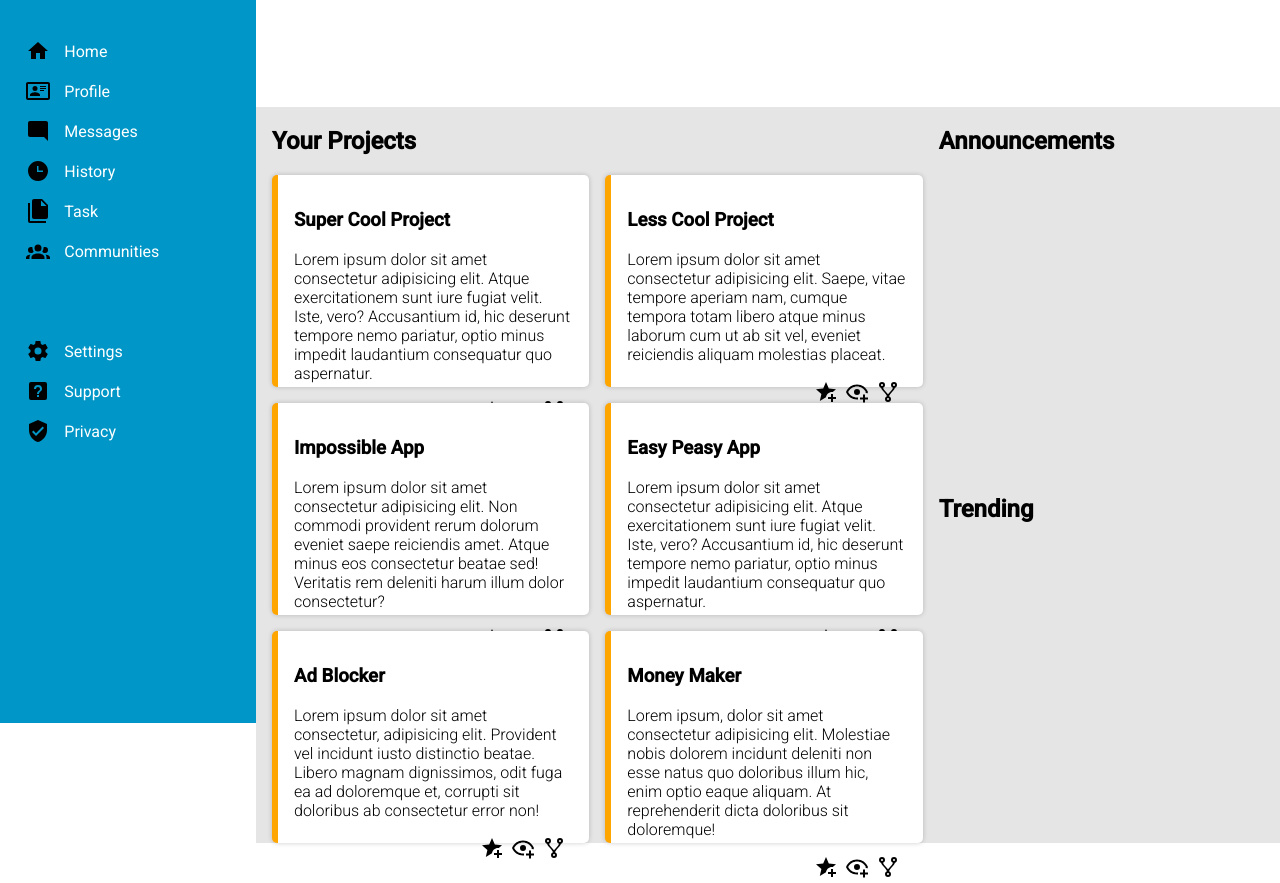
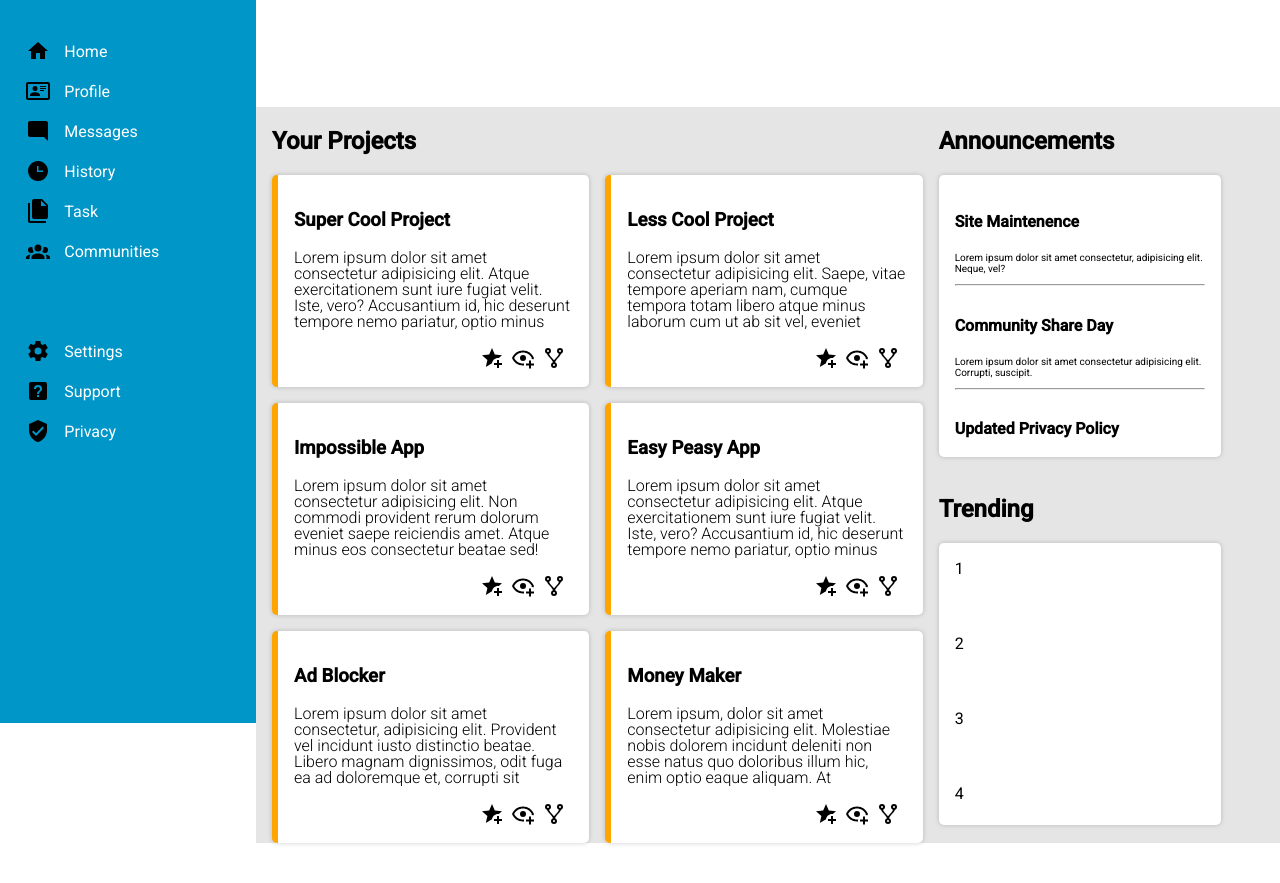
Before and after one commit to myleshansen/dashboard, a plain HTML site: page index.html in a window 1280 px wide. Shown: the part 77-960 px from the top of the page. After the commit the page ends 936 px from the top, so only its background shows below. Drawn offline with Linux system fonts and the light colour scheme.

Commit message:
Fixed main content styling

```diff
--- a/index.html
+++ b/index.html
@@ -181,9 +181,32 @@
         </div>
         <div class="announcements">
           <h2>Announcements</h2>
+          <div class="announcement-card">
+            <div class="announcement-1">
+                <h4>Site Maintenence</h4>
+                <p>Lorem ipsum dolor sit amet consectetur, adipisicing elit. Neque, vel?</p>
+                <hr>
+            </div>
+
+            <div class="announcement-2">
+                <h4>Community Share Day</h4>
+                <p>Lorem ipsum dolor sit amet consectetur adipisicing elit. Corrupti, suscipit.</p>
+                <hr>
+            </div>
+            <div class="announcement-3">
+                <h4>Updated Privacy Policy</h4>
+                <p>Lorem ipsum dolor sit amet consectetur adipisicing elit. Saepe, quas!</p>
+            </div>
+          </div>
         </div>
         <div class="trending">
           <h2>Trending</h2>
+          <div class="trending-card">
+              <div>1</div>
+              <div>2</div>
+              <div>3</div>
+              <div>4</div>
+          </div>
         </div>
       </div>
     </div>
--- a/styles.css
+++ b/styles.css
@@ -91,6 +91,12 @@ body {
 
 .text p {
     font-weight: 300;
+    display: block;
+    text-overflow: ellipsis;
+    word-wrap: break-word;
+    overflow: hidden;
+    max-height: 5em;
+    line-height: 1em;
 }
 
 .card .buttons {
@@ -100,6 +106,35 @@ body {
     grid-template-columns: repeat(3, 1fr);
 }
 
+.announcement-card {
+    display: grid;
+    grid-template-columns: 1fr;
+    grid-template-rows: repeat(3, 1fr);
+    padding: 1rem;
+    background-color: #fff;
+    border-radius: 5px;
+    box-shadow: 0 0 5px rgba(0, 0, 0, 0.2);
+    max-height: 250px;
+    max-width: 250px;
+    overflow: hidden;
+}
+
+.announcement-1 {
+    grid-row: 1 / 2;
+}
+
+.announcement-2 {
+    grid-row: 2 / 3;
+}
+
+.announcement-3 {
+    grid-row: 3 / 4;
+}
+
+.announcement-card p {
+    font-size: 10px;
+}
+
 .buttons a img {
     width: 1.5rem;
     height: 1.5rem;
@@ -107,6 +142,28 @@ body {
 
 .announcements {
     grid-column: 3 / 4;
+    grid-row: 1 / 2;
+}
+
+.trending {
+    grid-column: 3 / 4;
+    grid-row: 2 / 3;
+}
+
+.trending-card {
+    display: grid;
+    grid-template-columns: 1fr;
+    grid-template-rows: repeat(3, 1fr);
+    padding: 1rem;
+    background-color: #fff;
+    border-radius: 5px;
+    box-shadow: 0 0 5px rgba(0, 0, 0, 0.2);
+    max-height: 250px;
+    max-width: 250px;
+}
+
+.trending-card div {
+    height: 75px;
 }
 
 ul {
```
